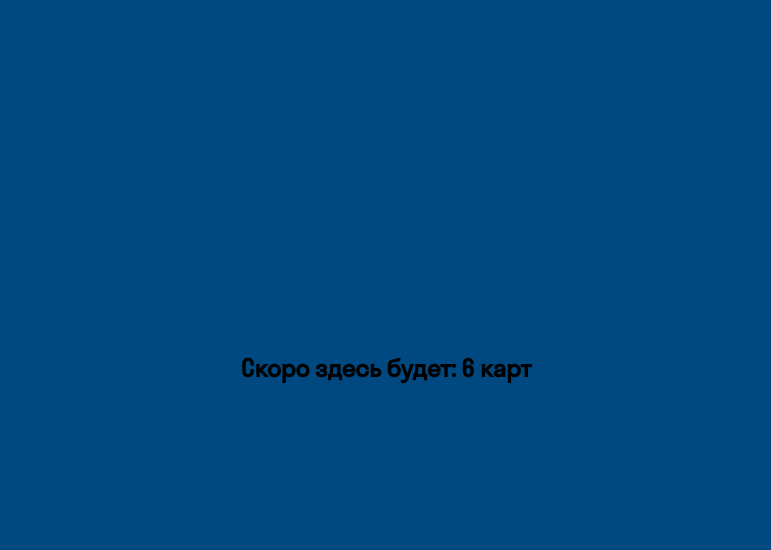
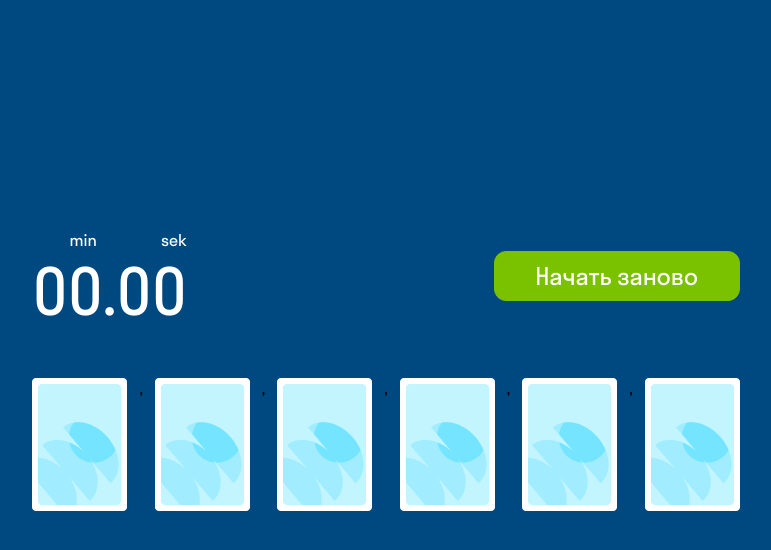
Before and after one commit to ushink/development-tools, a website built with webpack: page index.html in a window 1280 px wide. Both pictures are taken after a click on the button "Старт". Shown: the whole page, without its empty margins (254-1025 px from the left). Built offline with nearby package versions, Linux system fonts and the light colour scheme; files whose address does not match are found by name.

Commit message:
верстка игрового экрана 2 и 3

```diff
--- a/level-game.js
+++ b/level-game.js
@@ -1,8 +1,62 @@
+import { cardsSuitsArr } from "./wholeCardsSuits.js";
+
 export function renderLevel(card, appEl) {
+    let levelGame = card.value;
+    const cardsFlipSide = [];
+
+    function getCardsFlipSideArr(levelGame) {
+        for (let i = 0; i < levelGame; i++) {
+            cardsFlipSide.push(
+                `<img id="cards-click" class="game_card__flip" src="./img/рубашка.png">`,
+            );
+        }
+        return cardsFlipSide;
+    }
+
+    getCardsFlipSideArr(levelGame);
+
+
     const appHTML = `
-    <div class="center">
-        <h2 class="box-game__title">Скоро здесь будет: ${card.value} карт</h2>
-    </div>`;
+    <div class="game_card__box">
+            <header class="header">
+                <div class="header_game__timer">
+                   <div class="game_timer">
+                       <p class="game_timer__item">min</p>
+                       <p class="game_timer__item">sek</p>
+                   </div>
+                    <p class="game_timer__time">00.00</p>
+                </div>
+                <button class="header_game__button" id="submit-button" type="submit">Начать заново</button>
+            </header>
+            <div class="game_card">
+            ${cardsFlipSide}
+            </div>
+        </div>`;
 
     appEl.innerHTML = appHTML;
+
+    let button = document.querySelector('.game_card__flip');
+
+    button.addEventListener('click', (event) => {
+        event.preventDefault();
+
+        const appHTML = `
+         <div class="game_card__box">
+            <header class="header">
+                <div class="header_game__timer">
+                   <div class="game_timer">
+                       <p class="game_timer__item">min</p>
+                       <p class="game_timer__item">sek</p>
+                   </div>
+                    <p class="game_timer__time">00.00</p>
+                </div>
+                <button class="header_game__button" id="submit-button" type="submit">Начать заново</button>
+            </header>
+            <div class="game_card">
+            ${cardsSuitsArr}
+            </div>
+        </div>`;
+
+        appEl.innerHTML = appHTML;
+    });
 }
--- a/style.css
+++ b/style.css
@@ -23,8 +23,8 @@ body {
 }
 
 .center {
-    padding-left: calc(50% - 282px);
-    padding-right: calc(50% - 282px);
+    padding-left: calc(50% - 600px);
+    padding-right: calc(50% - 600px);
 }
 
 .difficulty_box {
@@ -93,3 +93,66 @@ body {
     line-height: 32px;
     color: #fff;
 }
+
+.game_card__box {
+    display: flex;
+    flex-direction: column;
+    align-items: stretch;
+    padding-left: 32px;
+    padding-right: 32px;
+    justify-content: center;
+}
+
+.header {
+    display: flex;
+    justify-content: space-between;
+    flex-direction: row;
+    align-items: center;
+    padding-bottom: 50px;
+}
+
+.game_timer {
+    display: flex;
+    justify-content: flex-end;
+    gap: 64px;
+}
+
+.game_timer__item {
+    color: #fff;
+    font-variant-numeric: lining-nums proportional-nums;
+    font-family: StratosSkyeng;
+    font-size: 16px;
+    font-style: normal;
+    font-weight: 400;
+    line-height: 32px;
+}
+
+.game_timer__time {
+    color: #fff;
+    font-family: StratosSkyeng;
+    font-size: 64px;
+    font-style: normal;
+    font-weight: 400;
+    line-height: 72px;
+}
+
+.header_game__button {
+    font-family: StratosSkyeng, sans-serif;
+    width: 246px;
+    height: 50px;
+    background-color: #7ac100;
+    border: 1px solid #7ac100;
+    box-sizing: border-box;
+    border-radius: 12px;
+    font-weight: 400;
+    font-size: 24px;
+    line-height: 32px;
+    color: #fff;
+}
+
+.game_card {
+    display: flex;
+    flex-wrap: wrap;
+    gap: 12px;
+    justify-content: center;
+}
--- /dev/null
+++ b/wholeCardsSuits.js
@@ -0,0 +1,47 @@
+export const cardsSuitsArr = [
+        `<img class="game_card__flip" src="./img/6 бубны.png" alt="6 бубны">`,
+        `<img class="game_card__flip" src="./img/6 крести.png" alt="6 крести">`,
+        `<img class="game_card__flip" src="./img/6 пики.png" alt="6 пики">`,
+        `<img class="game_card__flip" src="./img/6 черви.png" alt="6 черви">`,
+
+        `<img class="game_card__flip" src="./img/7 бубны.png" alt="7 бубны">`,
+        `<img class="game_card__flip" src="./img/7 крести.png" alt="7 крести">`,
+        `<img class="game_card__flip" src="./img/7 пики.png" alt="7 пики">`,
+        `<img class="game_card__flip" src="./img/7 черви.png" alt="7 черви">`,
+
+        `<img class="game_card__flip" src="./img/8 бубны.png" alt="8 бубны">`,
+        `<img class="game_card__flip" src="./img/8 крести.png" alt="8 крести">`,
+        `<img class="game_card__flip" src="./img/8 пики.png" alt="8 пики">`,
+        `<img class="game_card__flip" src="./img/8 черви.png" alt="8 черви">`,
+
+        `<img class="game_card__flip" src="./img/9 бубны.png" alt="9 бубны">`,
+        `<img class="game_card__flip" src="./img/9 крести.png" alt="9 крести">`,
+        `<img class="game_card__flip" src="./img/9 пики.png" alt="9 пики">`,
+        `<img class="game_card__flip" src="./img/9 черви.png" alt="9 черви">`,
+
+        `<img class="game_card__flip" src="./img/10 бубны.png" alt="10 бубны">`,
+        `<img class="game_card__flip" src="./img/10 крести.png" alt="10 крести">`,
+        `<img class="game_card__flip" src="./img/10 пики.png" alt="10 пики">`,
+        `<img class="game_card__flip" src="./img/10 черви.png" alt="10 черви">`,
+
+        `<img class="game_card__flip" src="./img/валет бубны.png" alt="валет бубны">`,
+        `<img class="game_card__flip" src="./img/валет крести.png" alt="валет крести">`,
+        `<img class="game_card__flip" src="./img/валет пики.png" alt="валет пики">`,
+        `<img class="game_card__flip" src="./img/валет черви.png" alt="валет черви">`,
+
+        `<img class="game_card__flip" src="./img/дама бубны.png" alt="дама бубны">`,
+        `<img class="game_card__flip" src="./img/дама крести.png" alt="дама крести">`,
+        `<img class="game_card__flip" src="./img/дама пики.png" alt="дама пики">`,
+        `<img class="game_card__flip" src="./img/дама черви.png" alt="дама черви">`,
+
+        `<img class="game_card__flip" src="./img/король бубны.png" alt="король бубны">`,
+        `<img class="game_card__flip" src="./img/король крести.png" alt="король крести">`,
+        `<img class="game_card__flip" src="./img/король пики.png" alt="король пики">`,
+        `<img class="game_card__flip" src="./img/король черви.png" alt="король черви">`,
+
+        `<img class="game_card__flip" src="./img/туз бубны.png" alt="туз бубны">`,
+        `<img class="game_card__flip" src="./img/туз крести.png" alt="туз крести">`,
+        `<img class="game_card__flip" src="./img/туз пики.png" alt="туз пики">`,
+        `<img class="game_card__flip" src="./img/туз черви.png" alt="туз черви">`
+
+]
```
Also changed, not shown: dist/main.js.
